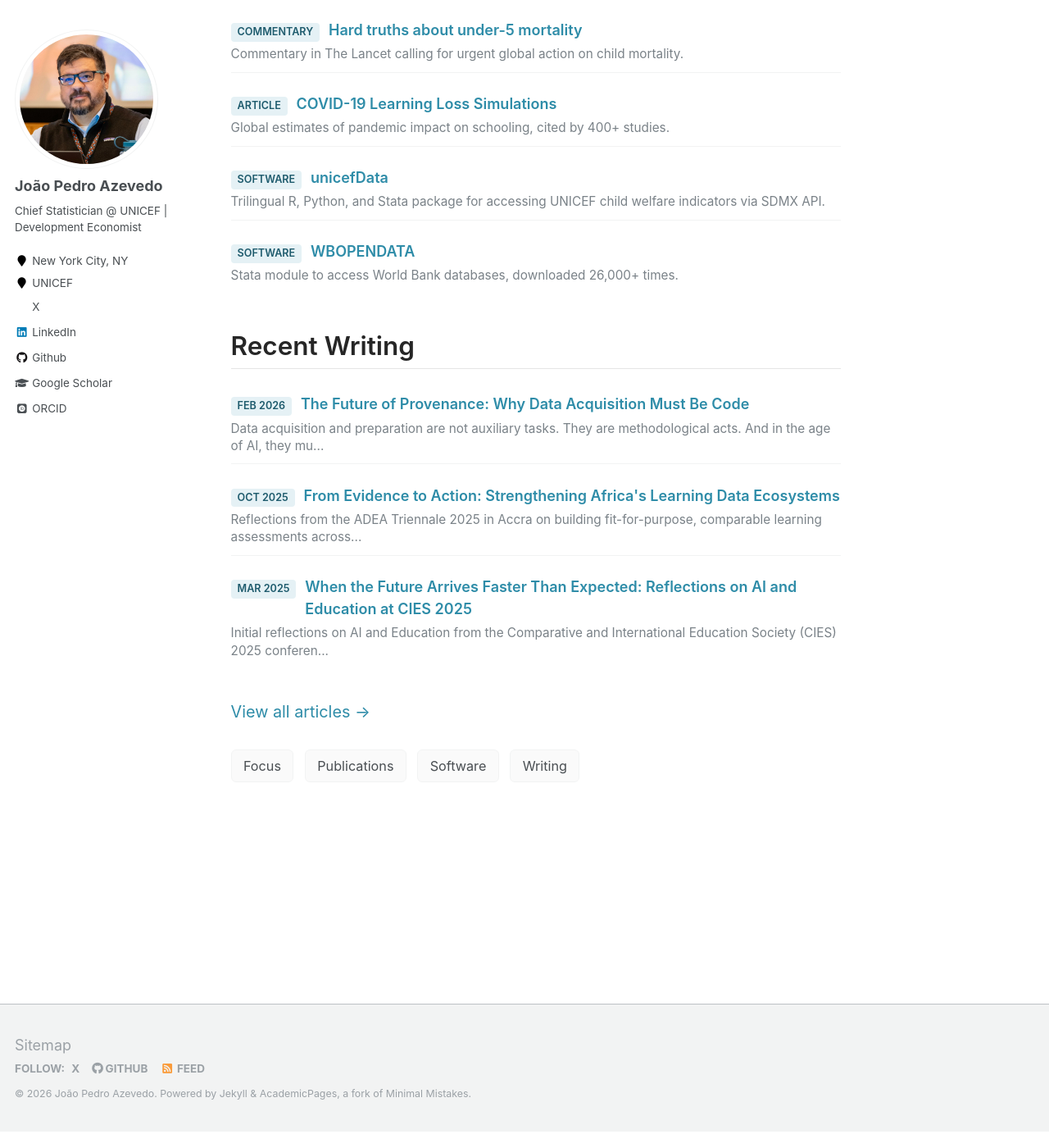
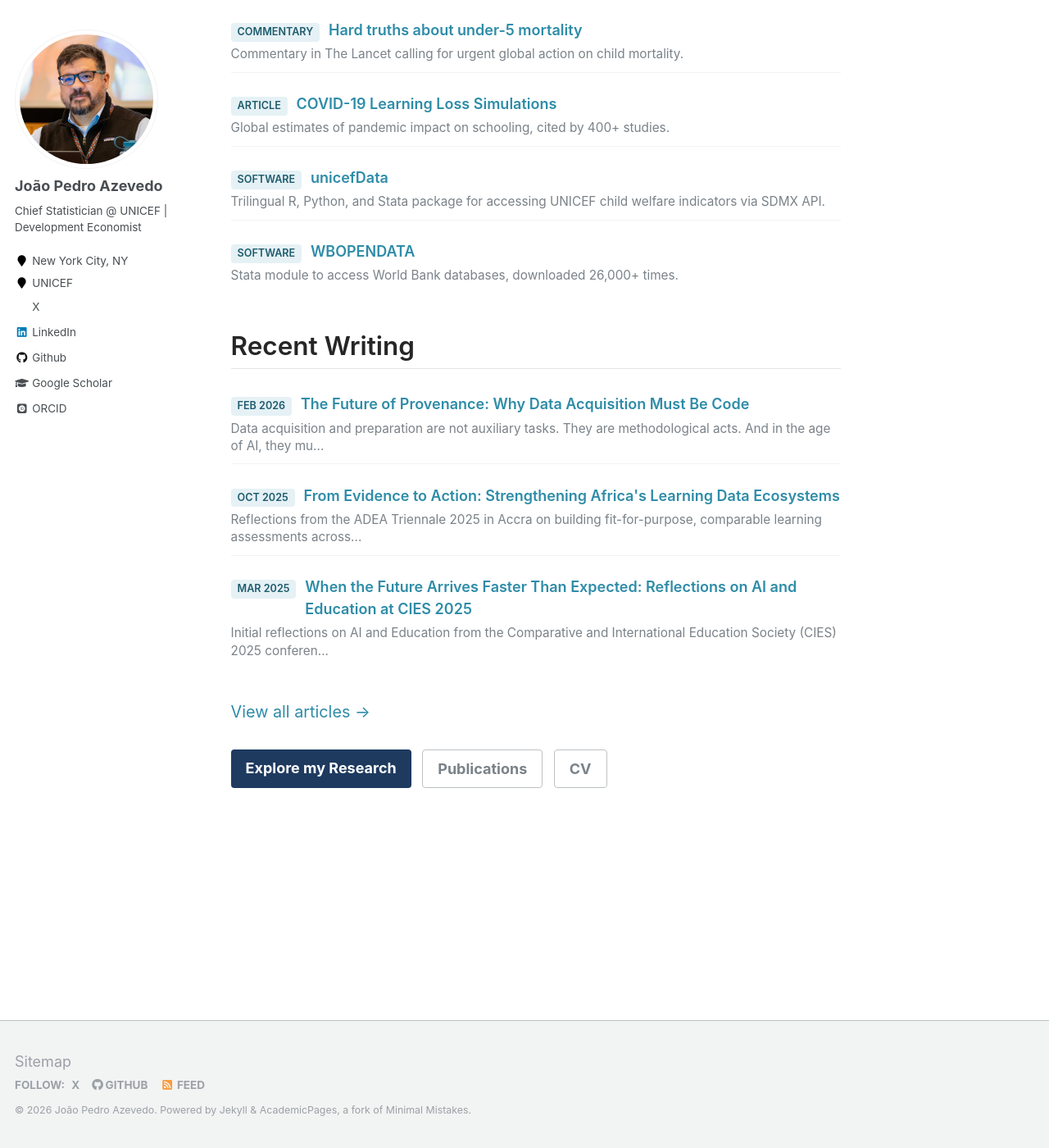
Before and after one commit to jpazvd/jpazvd.github.io, a Jekyll site: the page built from _pages/about.md, in a window 1280 px wide and 1400 px high, scrolled down 1290 px. Shown: the whole window at 82% size. Built offline with Jekyll 4.4.1, drawn with Linux system fonts in a browser that asks for light colours; some web fonts are replaced.

```diff
--- a/_config.yml
+++ b/_config.yml
@@ -39,7 +39,7 @@ analytics:
     anonymize_ip         : false
 
 # Search Console verification
-google_site_verification: "google9242b5e36c167e54"
+google_site_verification: "jJlwx7zMRAJLF_oN1xhVRD8pUYYl9qsPs57fx-W9fa8"
 
 # Author Info
 author:
--- a/_includes/head.html
+++ b/_includes/head.html
@@ -8,8 +8,6 @@
 <link rel="preconnect" href="https://www.googletagmanager.com">
 
 {% include seo.html %}
-
-<meta name="google-site-verification" content="jJlwx7zMRAJLF_oN1xhVRD8pUYYl9qsPs57fx-W9fa8" />
 
 {% include analytics.html %}
 
--- a/_pages/about.md
+++ b/_pages/about.md
@@ -73,9 +73,8 @@ I hold a PhD in Economics from Newcastle University and am an elected member of
 <p style="margin-top: 0.5em;"><a href="{{ site.baseurl }}/blogs/">View all articles →</a></p>
 {% endif %}
 
-<div class="jp-quick-links">
-  <a href="{{ site.baseurl }}/research/">Focus</a>
-  <a href="{{ site.baseurl }}/publications/">Publications</a>
-  <a href="{{ site.baseurl }}/softwares/">Software</a>
-  <a href="{{ site.baseurl }}/blogs/">Writing</a>
+<div class="jp-cta-row">
+  <a href="{{ site.baseurl }}/research/" class="btn btn--primary btn--large">Explore my Research</a>
+  <a href="{{ site.baseurl }}/publications/" class="btn btn--inverse btn--large">Publications</a>
+  <a href="{{ site.baseurl }}/cv/" class="btn btn--inverse btn--large">CV</a>
 </div>
--- a/_pages/github.html
+++ b/_pages/github.html
@@ -90,7 +90,7 @@ description: "Open-source projects and code repositories by João Pedro Azevedo
 <!-- Pass YAML data to JavaScript -->
 <script id="repo-tags-data" type="application/json">
 {% assign repo_data = site.data.github_repos.repositories %}
-[{% for repo in repo_data %}{"name":"{{ repo.name }}","tags":{{ repo.tags | jsonify }},"featured":{{ repo.featured | default: false }},"hide":{{ repo.hide | default: false }}}{% unless forloop.last %},{% endunless %}{% endfor %}]
+[{% for repo in repo_data %}{"name":{{ repo.name | jsonify }},"full_name":{{ repo.full_name | jsonify }},"description":{{ repo.description | jsonify }},"html_url":{{ repo.url | jsonify }},"language":{{ repo.language | jsonify }},"stargazers_count":{{ repo.stars | default: 0 }},"forks_count":{{ repo.forks | default: 0 }},"created_at":{{ repo.created_at | jsonify }},"updated_at":{{ repo.updated_at | jsonify }},"fork":false,"tags":{{ repo.tags | jsonify }},"featured":{{ repo.featured | default: false }},"hide":{{ repo.hide | default: false }}}{% unless forloop.last %},{% endunless %}{% endfor %}]
 </script>
 
 <script src="/assets/js/github-repos.js"></script>
--- a/_sass/_custom-pages.scss
+++ b/_sass/_custom-pages.scss
@@ -1213,6 +1213,17 @@ html {
 }
 
 /* ==========================================================================
+   CTA Row (homepage primary call-to-action buttons)
+   ========================================================================== */
+
+.jp-cta-row {
+  display: flex;
+  gap: 0.75rem;
+  flex-wrap: wrap;
+  margin: 1.5rem 0 2rem;
+}
+
+/* ==========================================================================
    Quick Links (consistent component for cross-page navigation)
    ========================================================================== */
 
```
Also changed, not shown: assets/js/github-repos.js (+11 -2 lines).
